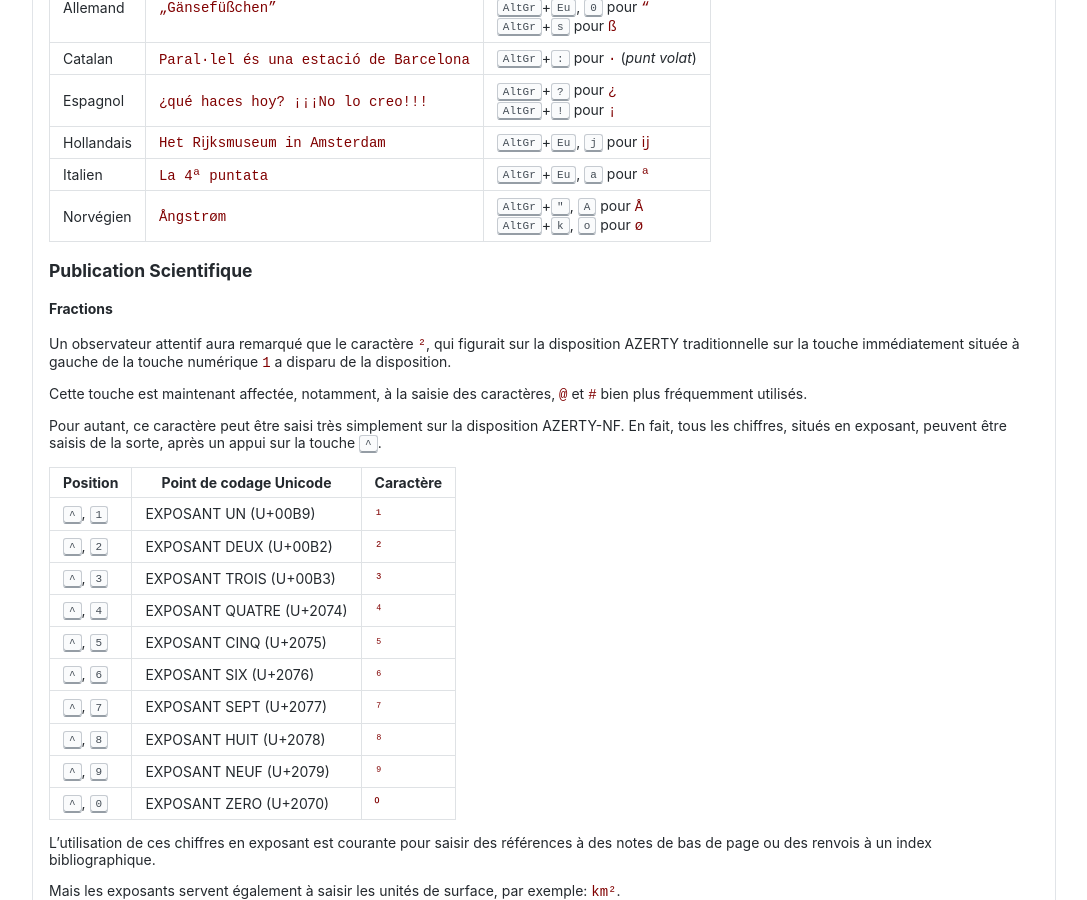
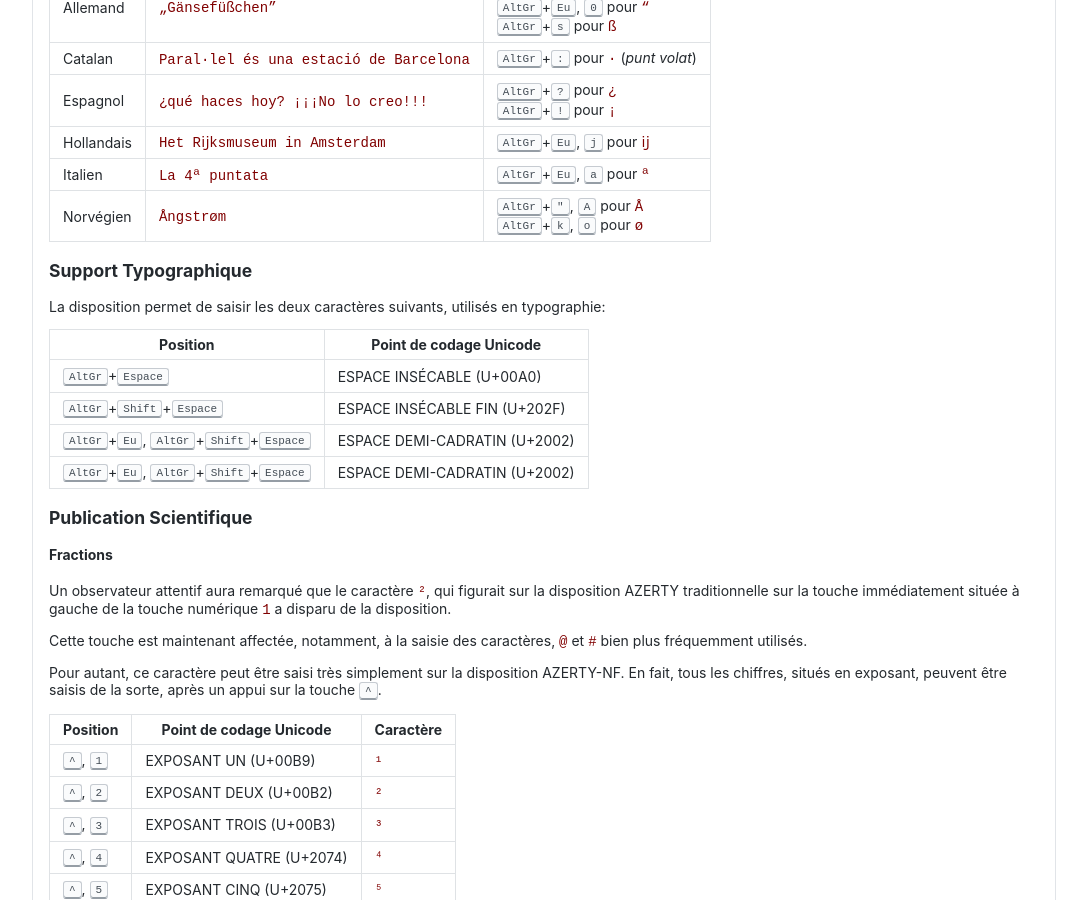
Before and after one commit to springcomp/optimized-azerty-win, a Jekyll site: the page built from index.md, in a window 1280 px wide and 900 px high, scrolled down 6335 px. Shown: the whole window, without its empty margins (96-1183 px from the left). Built offline with Jekyll 4.4.1, drawn with Linux system fonts in a browser that asks for light colours.

Commit message:
[gh-pages] Documented typographic space characters.

```diff
--- a/index.md
+++ b/index.md
@@ -214,6 +214,19 @@ Avec la carte de base, la couche des caractères européens permet de saisir du
 | Norvégien | `Ångstrøm` | <kbd>AltGr</kbd>+<kbd>"</kbd>, <kbd>A</kbd> pour `Å` <br> <kbd>AltGr</kbd>+<kbd>k</kbd>, <kbd>o</kbd> pour `ø` |
 
 
+<a name="typography"></a>
+### Support Typographique
+
+La disposition permet de saisir les deux caractères suivants, utilisés en typographie:
+
+|Position|Point de codage Unicode
+|---|---
+|<kbd>AltGr</kbd>+<kbd>Espace</kbd>|ESPACE INSÉCABLE (U+00A0)
+|<kbd>AltGr</kbd>+<kbd>Shift</kbd>+<kbd>Espace</kbd>|ESPACE INSÉCABLE FIN (U+202F)
+|<kbd>AltGr</kbd>+<kbd>Eu</kbd>, <kbd>AltGr</kbd>+<kbd>Shift</kbd>+<kbd>Espace</kbd>|ESPACE DEMI-CADRATIN (U+2002)
+|<kbd>AltGr</kbd>+<kbd>Eu</kbd>, <kbd>AltGr</kbd>+<kbd>Shift</kbd>+<kbd>Espace</kbd>|ESPACE DEMI-CADRATIN (U+2002)
+
+
 <a name="science"></a>
 ### Publication Scientifique
 
```
